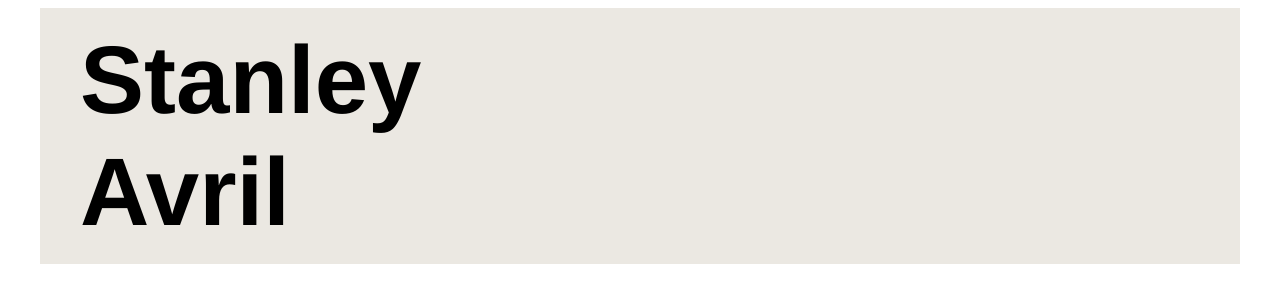
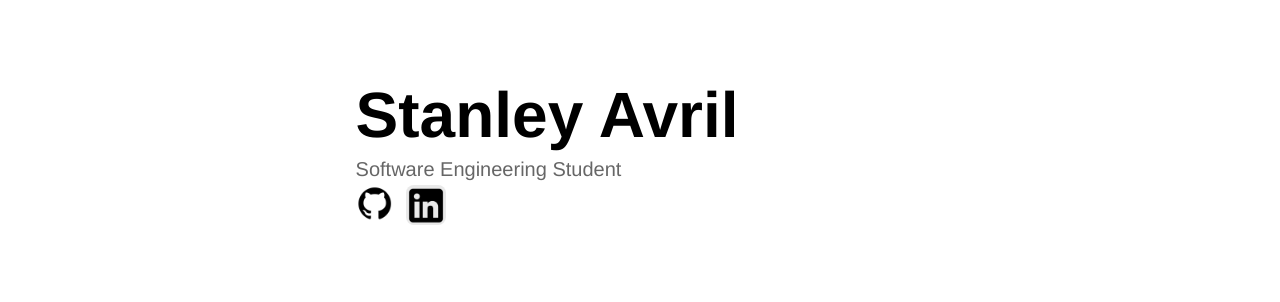
Before and after one commit to stanleyavril123/myPortfolio, a React (Create React App) app in the folder my-portfolio/: page / in a window 1280 px wide. Shown: the top 302 px of the page. Built offline with nearby package versions, Linux system fonts and the light colour scheme.

Commit message:
Added a description and a social area

```diff
--- a/my-portfolio/src/App.jsx
+++ b/my-portfolio/src/App.jsx
@@ -1,35 +1,29 @@
 import React from "react";
 import { Container, Grid2, Box} from '@mui/material';
 import Header from "./Header";
+import Socials from "./Socials";
 
 
 function App() {
-
-    return (
-        <Container maxWidth="lg"
-            sx={{
-                backgroundColor: 'primary.main'// Set background color directly
-            }}>
-            <Grid2 container spacing={2}>
-
-            {/* header */}
-
-            <Grid2 item xs={12}>
+    return(
         <Box
         sx={{
-                        width: '400px',
-                        padding: 2,
-                        wordWrap: 'break-word',       // Enable word breaking for long text
-                        overflowWrap: 'break-word',   // Alternative to ensure long words break
+            display: "flex",
+            justifyContent: "center",
+            paddingTop: "70px",
+        }}
+        >
+            <Box
+            sx={{
+                width: "45%",
+                height: "100%",
             }}
             >
                 <Header />
+                <Socials/>
             </Box>
-            </Grid2>
+        </Box>
 
-
-            </Grid2>
-        </Container>
 
     );
 }
--- a/my-portfolio/src/Header.jsx
+++ b/my-portfolio/src/Header.jsx
@@ -2,9 +2,19 @@ import React from "react";
 import { Typography } from "@mui/material";
 
 const Header = () => (
-    <div>
-        <Typography variant="h1">Stanley Avril</Typography>
-    </div>
+
+    <>
+        <div>
+            <Typography variant="h1">Stanley Avril</Typography>
+            <Typography variant="h6" color="textSecondary">
+                Software Engineering Student
+            </Typography>
+        </div>
+
+    </>
+
+
+
 )
 
 export default Header;
--- /dev/null
+++ b/my-portfolio/src/Socials.jsx
@@ -0,0 +1,36 @@
+import { Avatar, Box } from "@mui/material";
+import githubImage from './assets/github.png';
+import linkedinImage from './assets/linkedin.png';
+import React from "react";
+
+const Socials = () => (
+
+<Box
+sx={{
+    display: "flex",
+    gap: "10px",
+}}
+>
+    <a href="https://github.com/stanleyavril123" target="_blank" rel="noopener noreferrer">
+        <Avatar
+        src={githubImage}
+        alt="Github"
+        />
+    </a>
+
+    <a href="https://www.linkedin.com/in/stanley-avril/" target="_blank" rel="noopener noreferrer">
+        <Avatar
+        src={linkedinImage}
+        alt="Linkedin"
+        sx={{ borderRadius: "8px", border: "none"}}
+        />
+    </a>
+</Box>
+
+
+
+
+
+);
+
+export default Socials;
--- a/my-portfolio/src/styles/theme.js
+++ b/my-portfolio/src/styles/theme.js
@@ -16,18 +16,18 @@ const theme = createTheme({
       'sans-serif',
     ].join(','),
     h1: {
-        fontSize: '6rem', // Customize h1 font size
-        fontWeight: 1000, // Optional: set font weight
+        fontSize: '4rem',
+        fontWeight: 1000,
       },
       h2: {
-        fontSize: '2rem', // Customize h2 font size
+        fontSize: '2rem',
         fontWeight: 600,
       },
       body1: {
-        fontSize: '1rem', // Customize body1 font size
+        fontSize: '1rem',
       },
       body2: {
-        fontSize: '0.875rem', // Customize body2 font size
+        fontSize: '0.875rem',
       },
   }
 });
```
Also changed, not shown: my-portfolio/src/assets/github.png (added), my-portfolio/src/assets/linkedin.png (added). Lines whose indentation alone changed are shown as unchanged.
